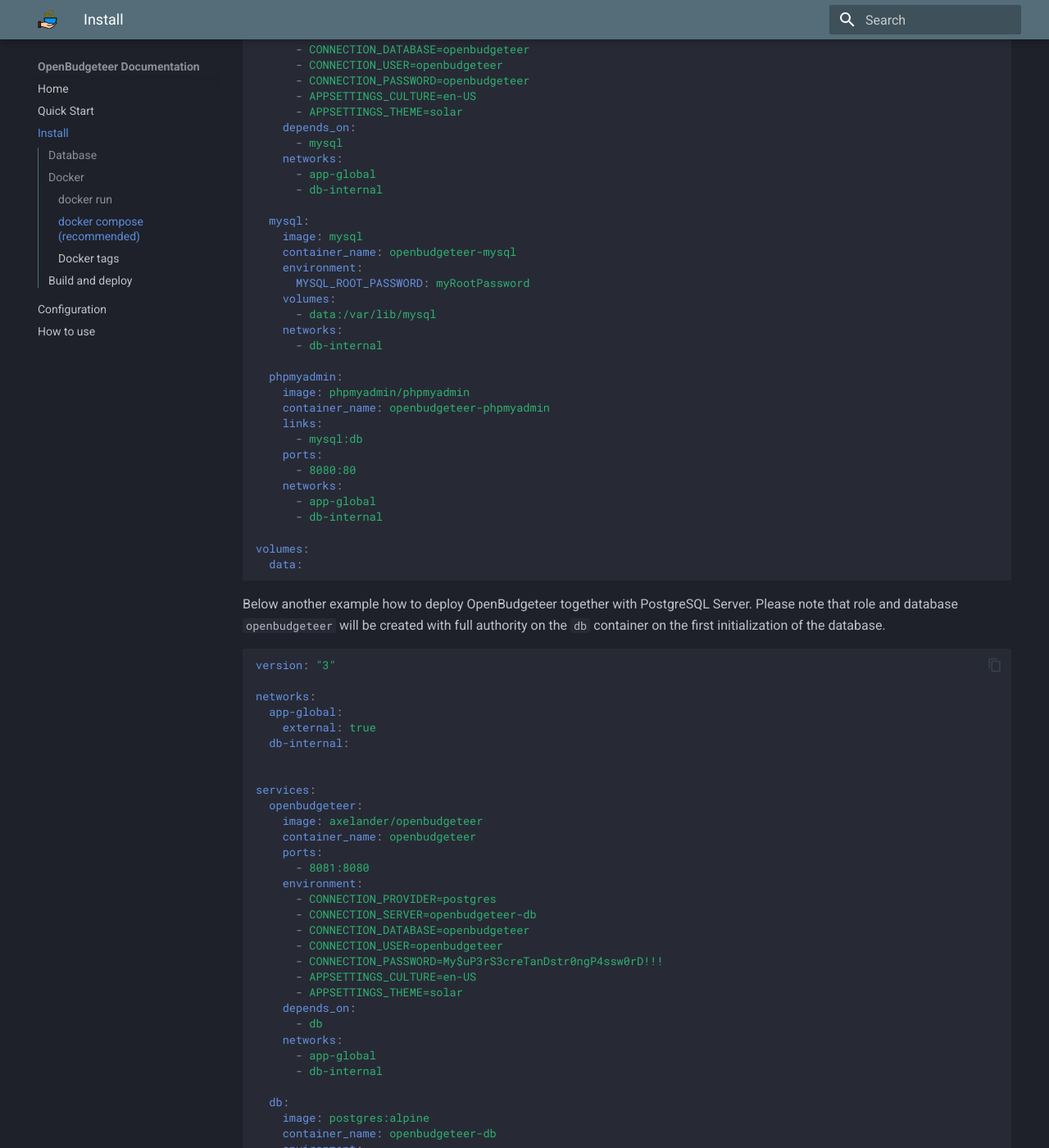
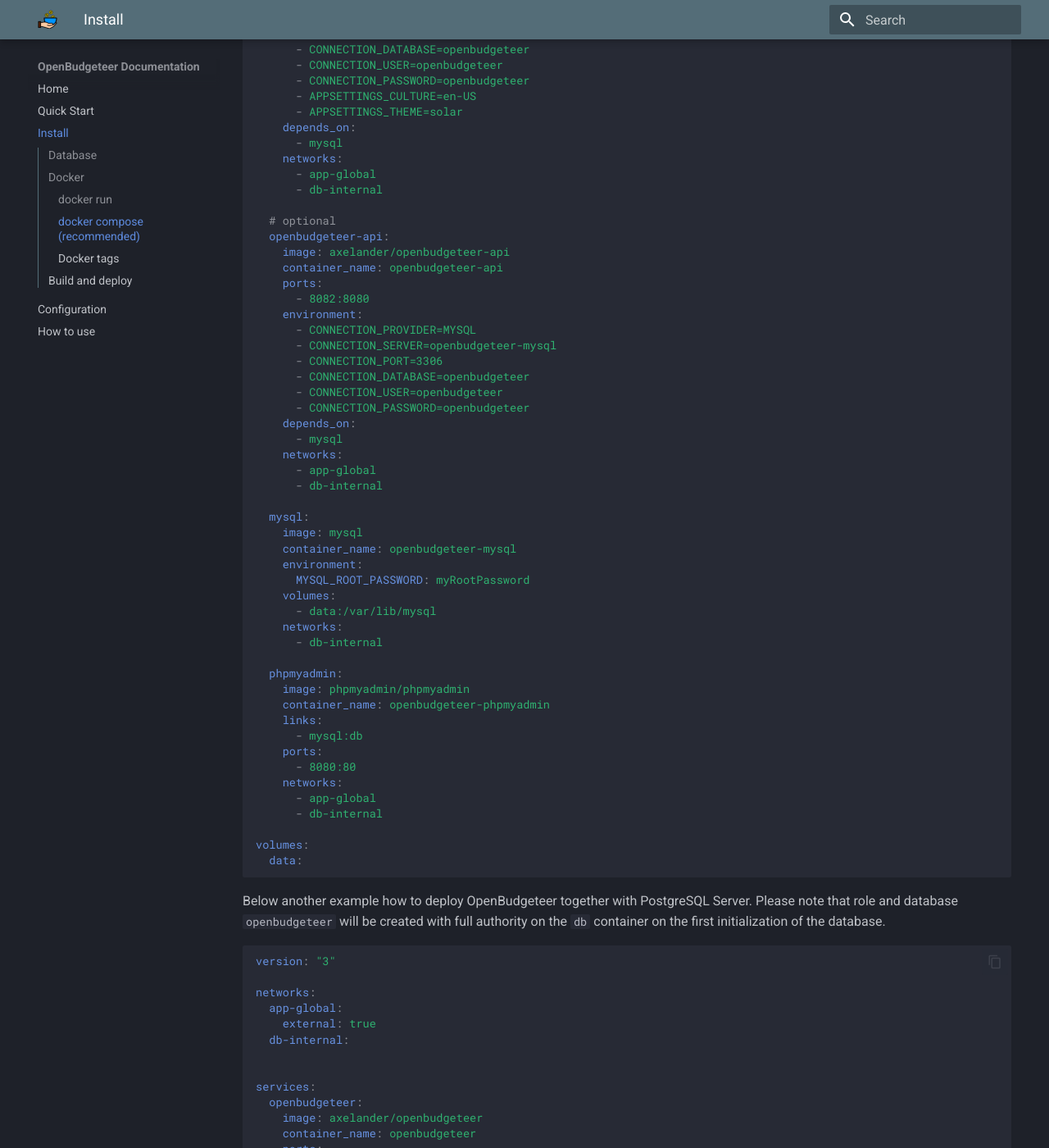
Before and after one commit to TheAxelander/theaxelander.github.io, an MkDocs documentation site: the page built from docs/install.md, in a window 1280 px wide and 1400 px high, scrolled down 1437 px. Shown: the whole window at 82% size. Built offline with MkDocs 1.6.1 and Material for MkDocs 9.7.7, drawn with Linux system fonts in a browser that asks for light colours; the version menu is left out; some of the changed text lies outside the part shown.

Commit message:
Add API project for install steps

````diff
--- a/docs/install.md
+++ b/docs/install.md
@@ -72,6 +72,25 @@
       - app-global
       - db-internal
 
+  # optional
+  openbudgeteer-api:
+    image: axelander/openbudgeteer-api
+    container_name: openbudgeteer-api
+    ports:
+      - 8082:8080
+    environment:
+      - CONNECTION_PROVIDER=MYSQL
+      - CONNECTION_SERVER=openbudgeteer-mysql
+      - CONNECTION_PORT=3306
+      - CONNECTION_DATABASE=openbudgeteer
+      - CONNECTION_USER=openbudgeteer
+      - CONNECTION_PASSWORD=openbudgeteer
+    depends_on:
+      - mysql
+    networks:
+      - app-global
+      - db-internal
+
   mysql:
     image: mysql
     container_name: openbudgeteer-mysql
@@ -123,6 +142,24 @@
       - CONNECTION_PASSWORD=My$uP3rS3creTanDstr0ngP4ssw0rD!!!
       - APPSETTINGS_CULTURE=en-US
       - APPSETTINGS_THEME=solar
+    depends_on:
+      - db
+    networks:
+      - app-global
+      - db-internal
+
+  # optional
+  openbudgeteer-api:
+    image: axelander/openbudgeteer-api
+    container_name: openbudgeteer-api
+    ports:
+      - 8082:8080
+    environment:
+      - CONNECTION_PROVIDER=postgres
+      - CONNECTION_SERVER=openbudgeteer-db
+      - CONNECTION_DATABASE=openbudgeteer
+      - CONNECTION_USER=openbudgeteer
+      - CONNECTION_PASSWORD=My$uP3rS3creTanDstr0ngP4ssw0rD!!!
     depends_on:
       - db
     networks:
@@ -258,3 +295,5 @@
 ```bash
 ./OpenBudgeteer --urls http://0.0.0.0:5000
 ```
+
+For API, repeat the steps using `OpenBudgeteer/OpenBudgeteer.API` directory.
````
